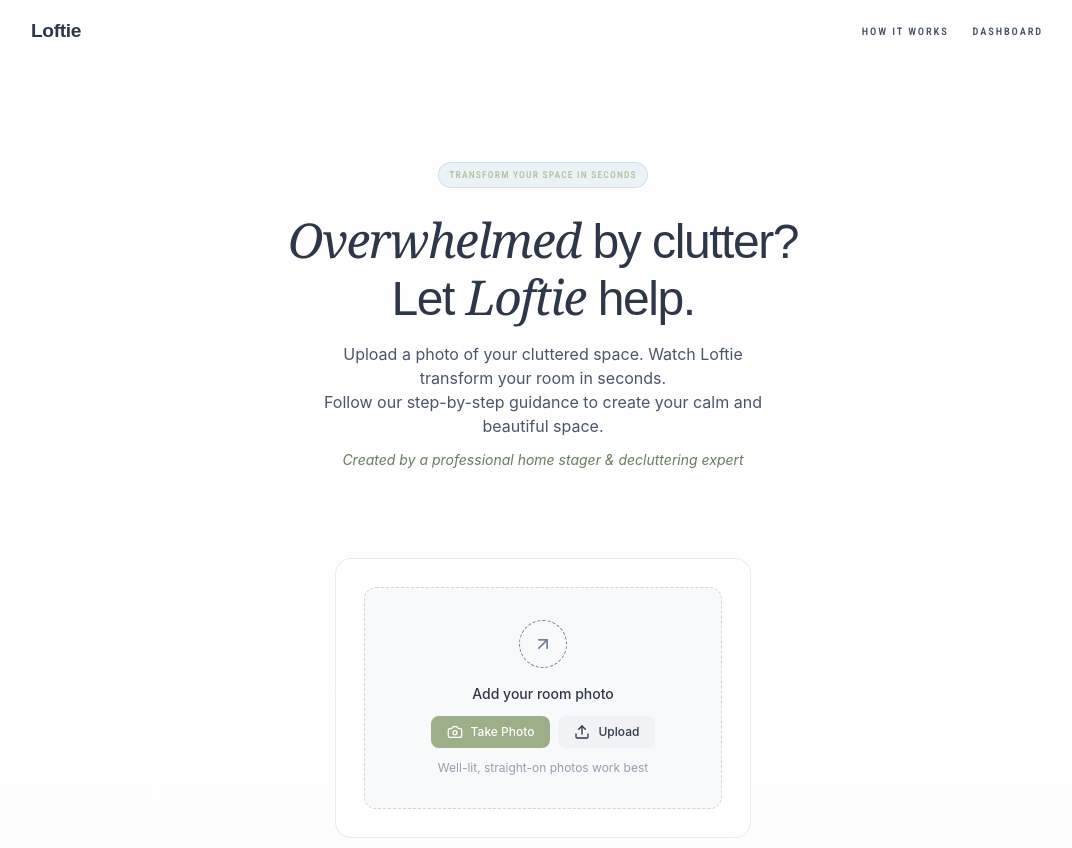
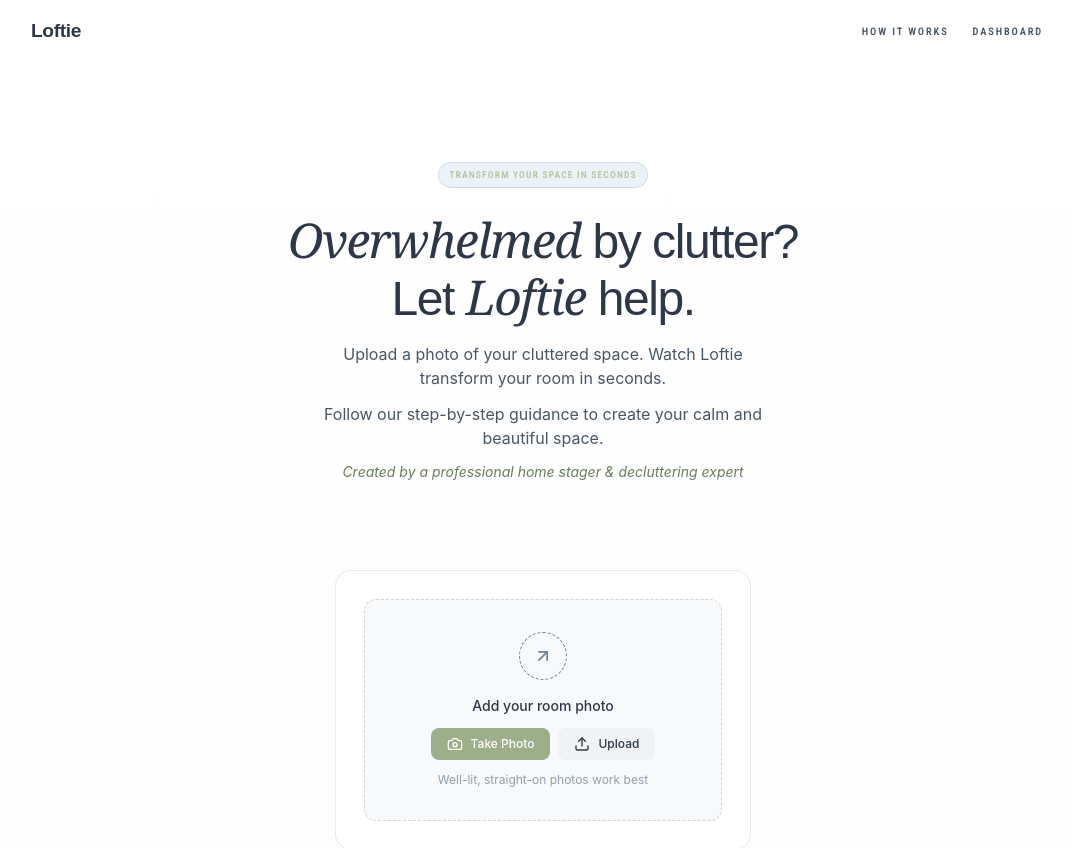
Before and after one commit to grayhaven7/LoftieAI, a Next.js app: page / in a window 1280 px wide. Shown: the top 848 px of the page, without its empty margins (97-1169 px from the left). Built offline with nearby package versions, Linux system fonts and the light colour scheme; a web font is replaced by a local one.

Commit message:
copy: add line break after first sentence per Alex

```diff
--- a/src/app/page.tsx
+++ b/src/app/page.tsx
@@ -399,7 +399,10 @@ export default function Home() {
           </h1>
 
           <p className="text-sm sm:text-base text-[var(--color-text-secondary)] max-w-md mx-auto mb-3">
-            Upload a photo of your cluttered space. Watch Loftie transform your room in seconds.<br />
+            Upload a photo of your cluttered space. Watch Loftie transform your room in seconds.
+          </p>
+
+          <p className="text-sm sm:text-base text-[var(--color-text-secondary)] max-w-md mx-auto mb-3">
             Follow our step-by-step guidance to create your calm and beautiful space.
           </p>
 
```
